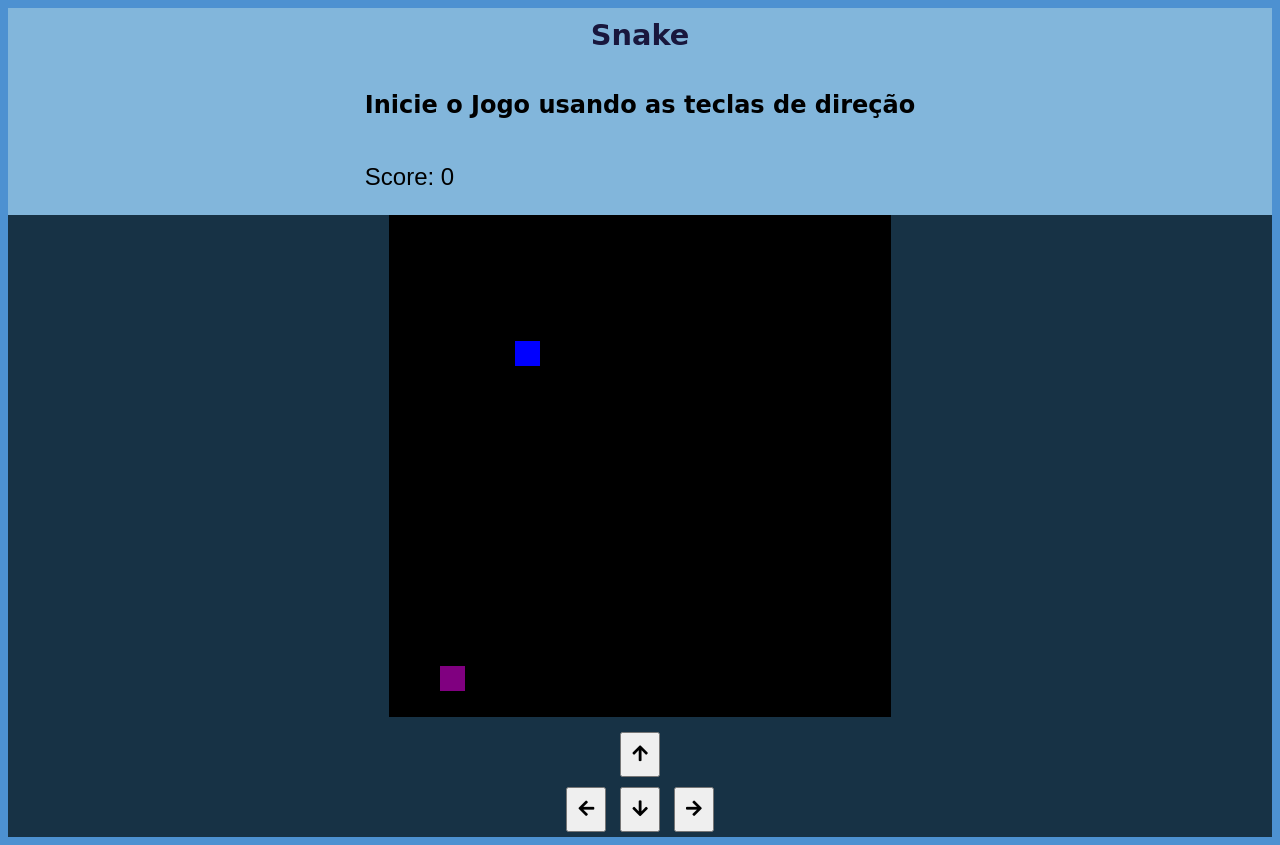
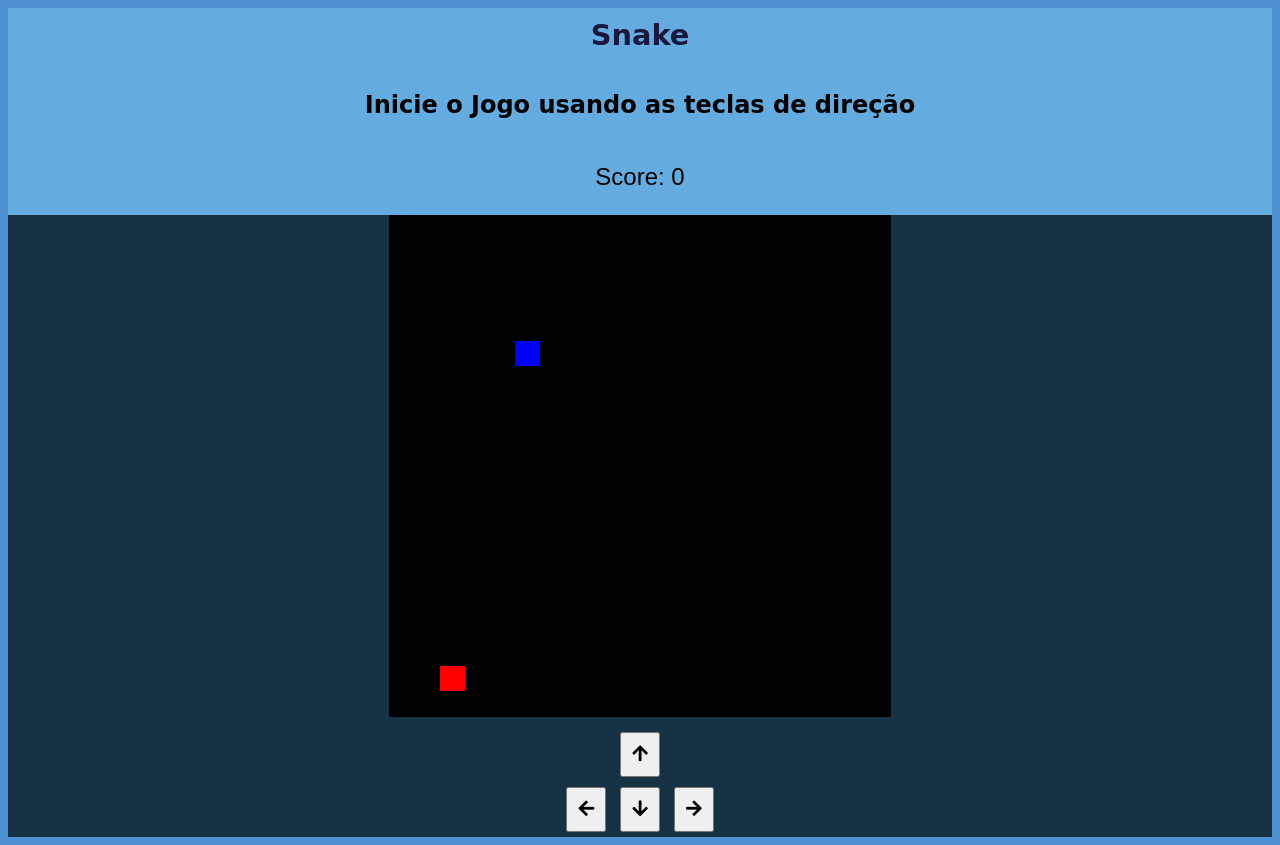
Before and after one commit to yuriissamoto/snake, a plain HTML site: page index.html in a window 1280 px wide. Drawn offline with Linux system fonts and the light colour scheme.

Commit message:
snakeGame

```diff
--- a/css/style.css
+++ b/css/style.css
@@ -4,7 +4,7 @@ canvas {
 }
 
 .canvasHeader {
-    background: #82b6db;
+    background: #64acdf;
     overflow: hidden;
     display: flex;
     flex-direction: column;
@@ -70,4 +70,5 @@ body {
     left: 20px; */
     font-family: 'Exo', sans-serif;
     font-size: 1.5em;
+    text-align: center;
 }
--- a/js/snake.js
+++ b/js/snake.js
@@ -46,7 +46,7 @@ function update() {
     context.fillStyle="black";
     context.fillRect(0, 0, board.width, board.height);
 
-    context.fillStyle="purple";
+    context.fillStyle="red";
     context.fillRect(foodX, foodY, blockSize, blockSize);
 
     if (snakeX == foodX && snakeY == foodY) {
```
